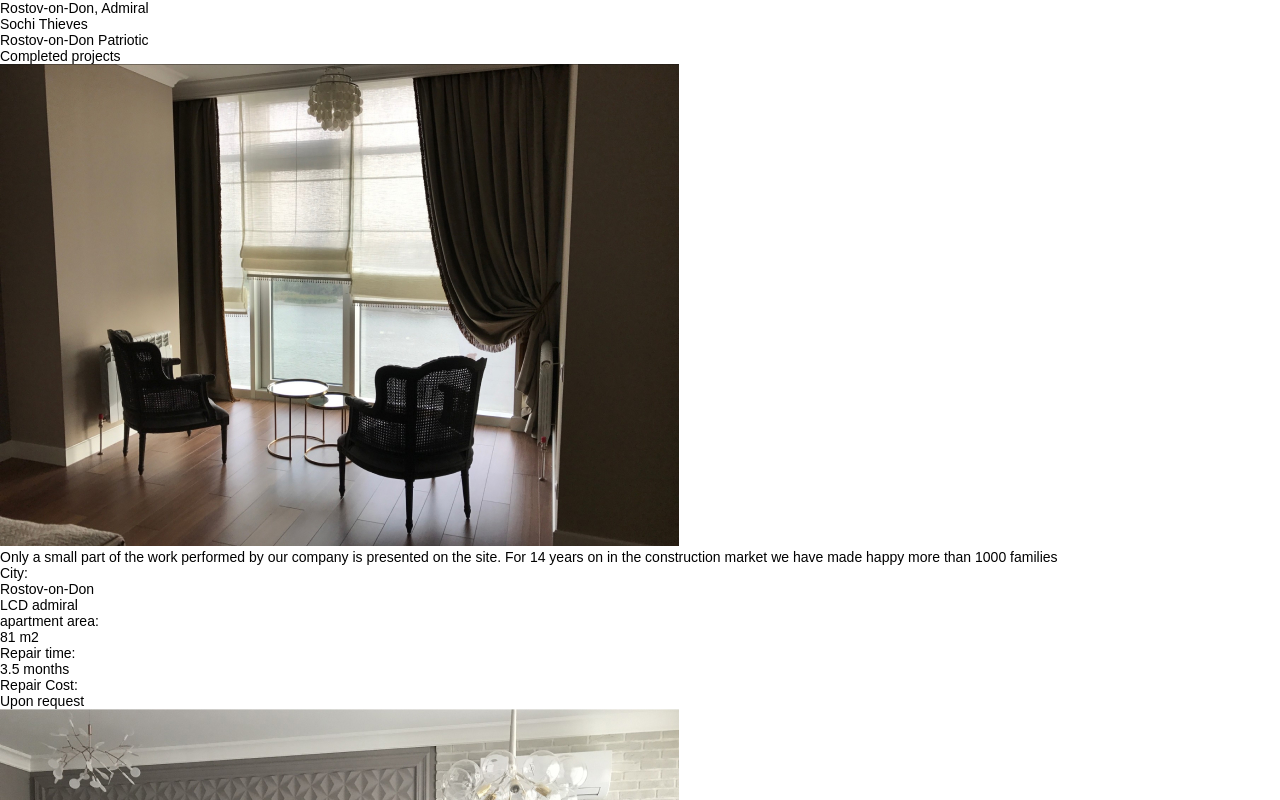
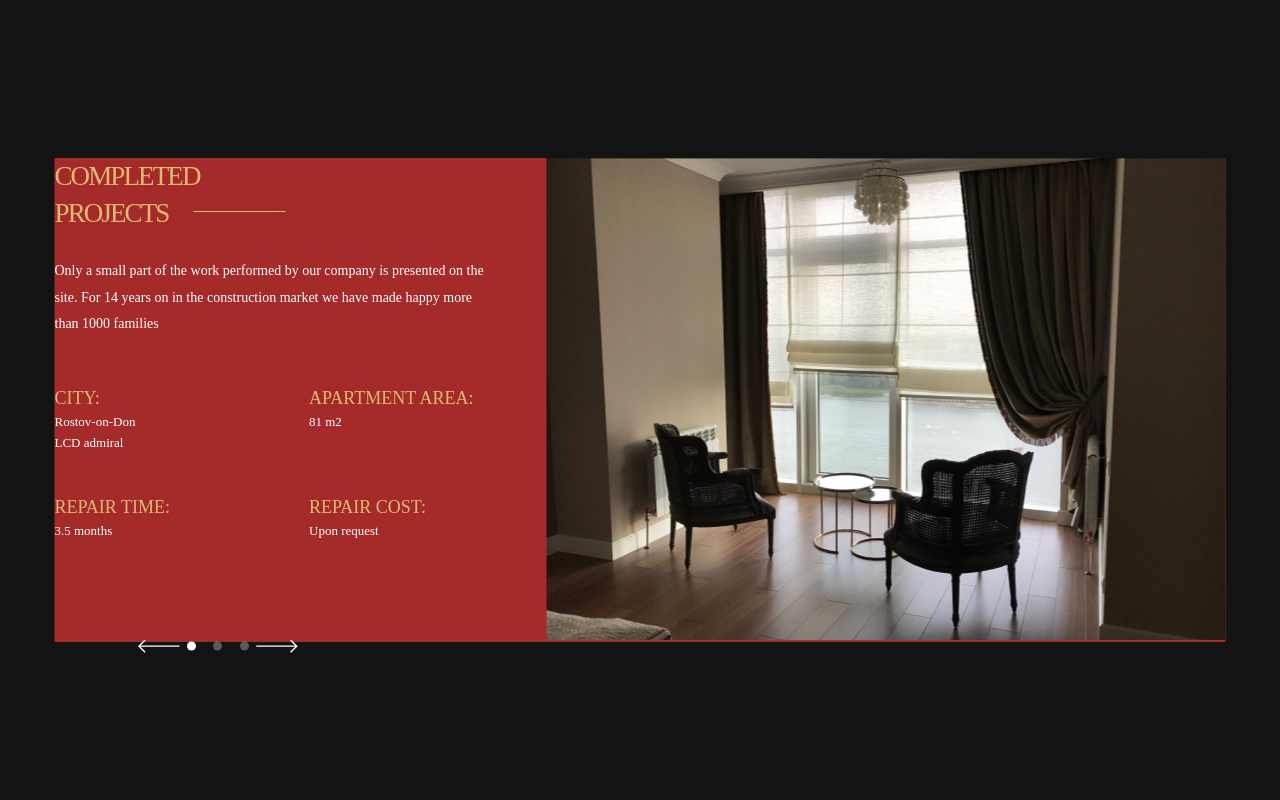
Before and after one commit to Zecizone/slider_js_uva, a plain HTML site: page index.html in a window 1280 px wide. Shown: the top 800 px of the page. Drawn offline with Linux system fonts and the light colour scheme.

Commit message:
промежуточный результат

```diff
--- a/index.html
+++ b/index.html
@@ -7,28 +7,15 @@
     <link rel="stylesheet" href="style/style.css">
 </head>
 <body>
-    <div class="wrapper">
     <div class="container">
-            <nav class="nav-slider">
-                <ul class="menu__btn">
-                    <li tabindex="1" id="btn_slider1"><a href="#">Rostov-on-Don, Admiral</a></li>
-                    <li tabindex="2" id="btn_slider2"><a href="#">Sochi Thieves</a></li>
-                    <li tabindex="3" id="btn_slider3"><a href="#">Rostov-on-Don Patriotic</a></li>
-                </ul>
-            </nav>
-            <header class="header">
-                <h1>Completed projects</h1>
-                <div class="create-line"></div>
-            </header>
+        <div class="msg-container">
+            <div class="slider_class" id="slider">
+                <div class="msg-column">
+                    <div class="slide-text">
+                        <div class="dec-line">
+                            Completed <span class="underline">projects</span>
                         </div>
-        <div class="container">
-            <div class="slider1">
-                <div class="img_card">
-                    <img class="img_card-img" src="img/image 1.jpg" alt="">
-                </div>
-                <div class="text">
-                    Only a small part of the work performed by our company is presented on the site. For 14 years on in the construction market we have made happy more than 1000 families
-                </div>
+                        <p class="text1">Only a small part of the work performed by our company is presented on the site. For 14 years on in the construction market we have made happy more than 1000 families</p>
                         <div class="info-card">
                             <div class="card_city">
                                 <h2>City:</h2>
@@ -48,52 +35,30 @@
                                 <p>Upon request</p>
                             </div>
                         </div>
-                <div class="slider2">
-                    <div class="img_card">
-                        <img class="img_card-img" src="img/image 2.jpg" alt="">
                         </div>
-                    <div class="text">
-                        Only a small part of the work performed by our company is presented on the site. For 14 years on in the construction market we have made happy more than 1000 families
+                    <div class="slide-image">
+                        <img src="img/image 1.jpg" alt="">
                     </div>
+                </div>
+                <div class="msg-column">
+                    <div class="slide-text">
+                        <div class="dec-line">
+                            Completed <span class="underline">projects</span>
+                        </div>
+                        <p class="text1">Only a small part of the work performed by our company is presented on the site. For 14 years on in the construction market we have made happy more than 1000 families</p>
                         <div class="info-card">
                             <div class="card_city">
                                 <h2>City:</h2>
-                            <p>Sochi <br>
-                                Thieves</p>
+                                <p>Rostov-on-Don <br>
+                                    LCD admiral</p>
                             </div>
                             <div class="card_apartment">
                                 <h2>apartment area:</h2>
-                            <p>105 m2</p>
+                                <p>812222 m2</p>
                             </div>
                             <div class="card_time">
                                 <h2>Repair time:</h2>
-                            <p>4 months</p>
-                        </div>
-                        <div class="card_cost">
-                            <h2>Repair Cost:</h2>
-                            <p>Upon request</p>
-                        </div>
-                    </div>
-                    <div class="slider3">
-                        <div class="img_card">
-                            <img class="img_card-img" src="img/image 3.jpg" alt="">
-                        </div>
-                        <div class="text">
-                            Only a small part of the work performed by our company is presented on the site. For 14 years on in the construction market we have made happy more than 1000 families
-                        </div>
-                        <div class="info-card">
-                            <div class="card_city">
-                                <h2>City:</h2>
-                                <p>Sochi <br>
-                                    Thieves</p>
-                            </div>
-                            <div class="card_apartment">
-                                <h2>apartment area:</h2>
-                                <p>105 m2</p>
-                            </div>
-                            <div class="card_time">
-                                <h2>Repair time:</h2>
-                                <p>4 months</p>
+                                <p>3.5 months</p>
                             </div>
                             <div class="card_cost">
                                 <h2>Repair Cost:</h2>
@@ -101,8 +66,58 @@
                             </div>
                         </div>
                         </div>
+                    <div class="slide-image">
+                        <img src="img/image 2.jpg" alt="">
                     </div>
                 </div>
+                <div class="msg-column">
+                    <div class="slide-text">
+                        <div class="dec-line">
+                            Completed <span class="underline">projects</span>
+                        </div>
+                        <p class="text1">Only a small part of the work performed by our company is presented on the site. For 14 years on in the construction market we have made happy more than 1000 families</p>
+                        <div class="info-card">
+                            <div class="card_city">
+                                <h2>City:</h2>
+                                <p>Rostov-on-Don <br>
+                                    LCD admiral</p>
+                            </div>
+                            <div class="card_apartment">
+                                <h2>apartment area:</h2>
+                                <p>81111 m2</p>
+                            </div>
+                            <div class="card_time">
+                                <h2>Repair time:</h2>
+                                <p>3.5 months</p>
+                            </div>
+                            <div class="card_cost">
+                                <h2>Repair Cost:</h2>
+                                <p>Upon request</p>
+                            </div>
+                        </div>
+                        </div>
+                    <div class="slide-image">
+                        <img src="img/image 3.jpg" alt="">
+                    </div>
+                </div>
+            </div>
+        </div>
+        <nav class="controller">
+            <div class="right-but">
+                <img src="img/right.svg" alt="">
+            </div>
+        <div class="dots-block">
+            <div class="dots-item active"></div>
+            <div class="dots-item"></div>
+            <div class="dots-item"></div>
+        </div>
+            <div class="left-but">
+                <img src="img/left.svg" alt="">
+            </div>
+    </nav>
+    </div>
+
+
     <script src="script.js"></script>
 </body>
 </html>
--- a/style/style.css
+++ b/style/style.css
@@ -24,8 +24,151 @@ html {
 }
 
 body {
-	font-family: 'Montserrat', sans-serif;
+	font-family: serif;
 	font-size: 14px;
 	font-weight: 400;
 	height: 100%;
+	background: #131313;
+	color: #FFF;
 }
+
+.container {
+	max-width: 1185px;
+	margin: 0 auto;
+	padding: 0 10px;
+	height: 100%;
+}
+
+.msg-container {
+	width: 1171px;
+	height: 484px;
+	position: absolute;
+    top: 50%;
+    left: 50%;
+    transform: translate(-50%, -50%);
+	overflow: hidden;
+	background-color: brown;
+}
+.slider {
+
+}
+.msg-column {
+	display: flex;
+	z-index: 1;
+	width: 1171px;
+	height: 484px;
+}
+.slide-text {
+	margin-right: 50px;
+}
+
+.text1 {
+	color: #FFF;
+	font-family: Nunito Sans;
+	font-size: 14px;
+	font-style: normal;
+	font-weight: 400;
+	line-height: 190.96%;
+	width: 442px;
+	height: 86px;
+	margin-bottom: 42px;
+}
+
+.dec-line {
+	width: 253px;
+	height: 66px;
+	color: #E3B873;
+	font-family: Yeseva One;
+	font-size: 27px;
+	font-style: normal;
+	font-weight: 400;
+	line-height: 138.6%;
+	letter-spacing: -1.89px;
+	text-transform: uppercase;
+	margin-bottom: 34px;
+}
+
+.underline::after {
+	content: '';
+	display: inline-block;
+	width: 92px;
+	height: 1px;
+	background: #E3B873;
+	margin: 10px;
+	margin-left: 25px;
+  }
+
+.slider_class {
+	display: inline-flex;
+}
+
+  .info-card {
+	display: grid;
+	grid-template-columns: repeat(2, 1fr);
+	grid-template-rows: repeat(2, 1fr);
+	width: 442px;
+	height: 148px;
+	grid-column-gap: 67px;
+  	grid-row-gap: 42px;
+  }
+  .info-card h2 {
+	color: #E3B873;
+	font-family: Yeseva One;
+	font-size: 18px;
+	font-style: normal;
+	font-weight: 400;
+	line-height: 138.6%;
+	text-transform: uppercase;
+}
+
+.info-card p {
+	color: #FFF;
+	font-family: Nunito Sans;
+	font-size: 13px;
+	font-style: normal;
+	font-weight: 400;
+	line-height: 163.68%;
+}
+
+  .card_city {
+	grid-row: 1 / 2;
+	grid-column: 1 / 2;
+  }
+
+  .card_apartment {
+	grid-row: 1 / 2;
+	grid-column: 2 / 3;
+  }
+
+  .card_time {
+	grid-row: 2 / 3;
+	grid-column: 1 / 2;
+  }
+
+  .card_cost {
+	grid-row: 2 / 3;
+	grid-column: 2 / 3;
+  }
+
+  .dots-item {
+	display: inline-block;
+	cursor: pointer;
+	width: 9px;
+	height: 9px;
+	margin: 7px;
+	border-radius: 50%;
+	background: rgba(255, 255, 255, 0.30);
+}
+
+.active {
+	background: #FFFFFF;
+}
+
+.controller {
+	display: flex;
+	align-items: center;
+	position: absolute;
+	top: 81%;
+    left: 17%;
+    transform: translate(-50%, -50%);
+}
```
Also changed, not shown: script.js (+44 -1 lines), img/left.svg (added), img/right.svg (added). Lines whose indentation alone changed are shown as unchanged.
